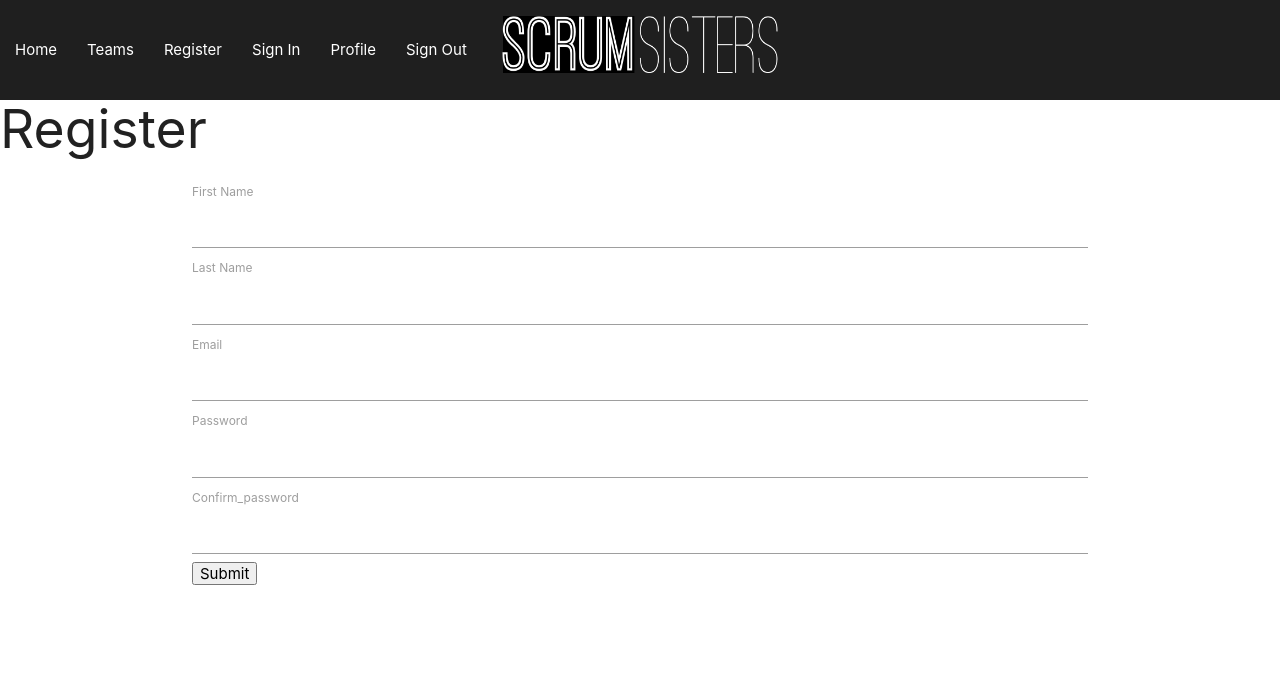
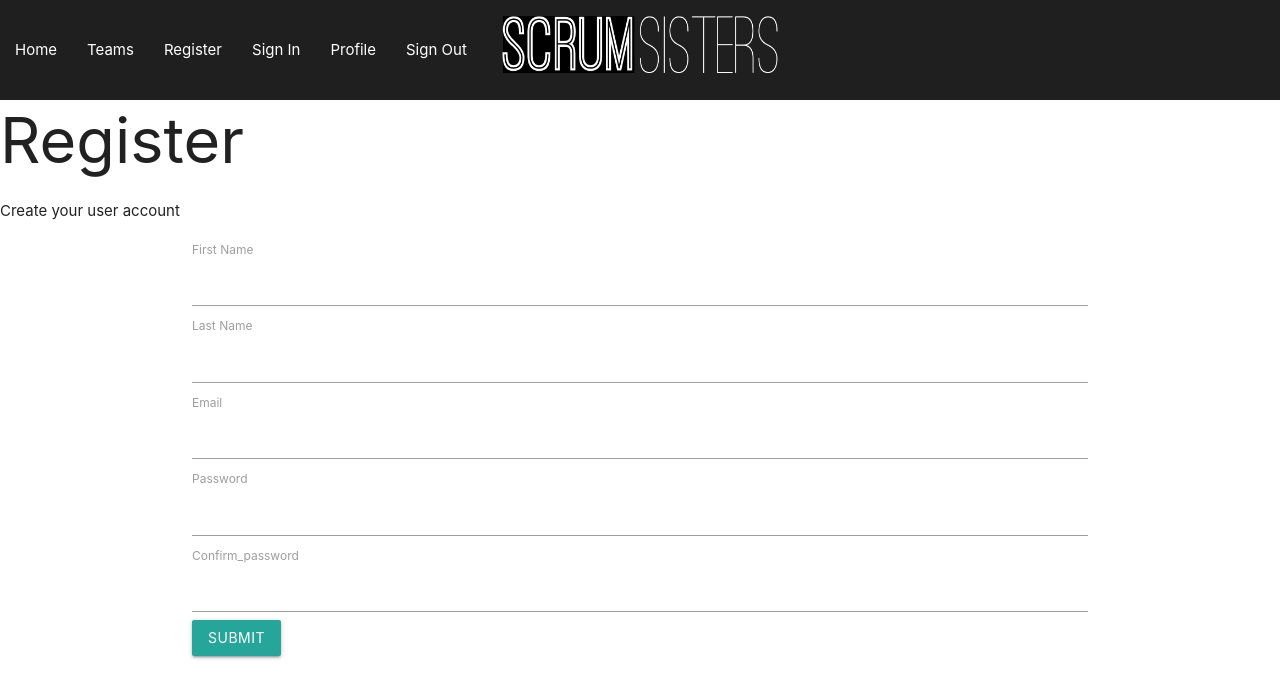
Before and after one commit to abz2489/scrum-sisters, a Flask app: page /register in a window 1280 px wide. Shown: the top 698 px of the page. Run offline with Flask 2, Linux system fonts and the light colour scheme; some libraries are stand-ins or nearby versions.

Commit message:
Add sub header and style classes

```diff
--- a/scrumsisters/templates/register.html
+++ b/scrumsisters/templates/register.html
@@ -4,12 +4,16 @@
 {% if first_name %}
     <h1>Hello {{ first_name }}!</h1>
 {% else %}
-    <h2>Register</h2>
+<div class="form-container">
+    <div class="header-container">
+        <h1 class="form-header">Register</h1>
+        <p >Create your user account</p>
+    </div>
     {% for message in get_flashed_messages() %}
-        {{ message }}
+        <div class="card-panel">{{ message }}</div>
     {% endfor %}
     <div class="container">
-        <form method="POST">
+        <form method="POST" id="register-form">
             {{ form.hidden_tag() }}
 
             {{ form.first_name.label }}
@@ -30,10 +34,12 @@
             {{ form.confirm_password.label }}
             {{ form.confirm_password() }}
 
-
-            {{ form.submit() }}
+            <div class="btn-container">
+            {{ form.submit(class="btn btn-submit") }}
+            </div>
         </form>
     </div>
+</div>
 {% endif %}
 
 
```
